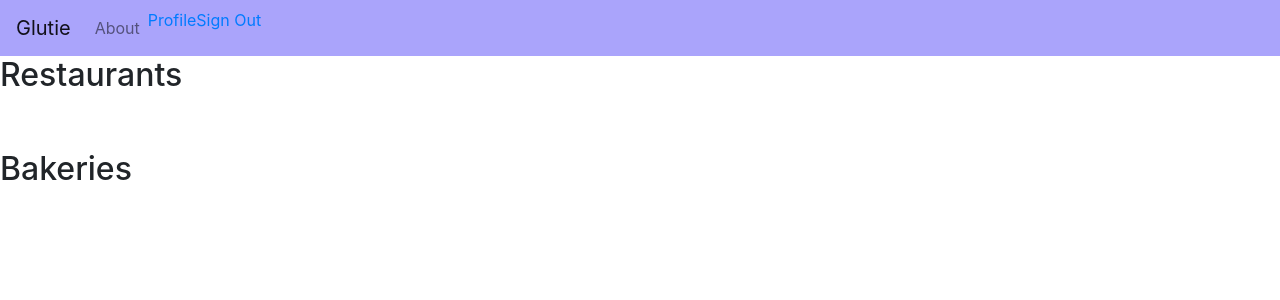
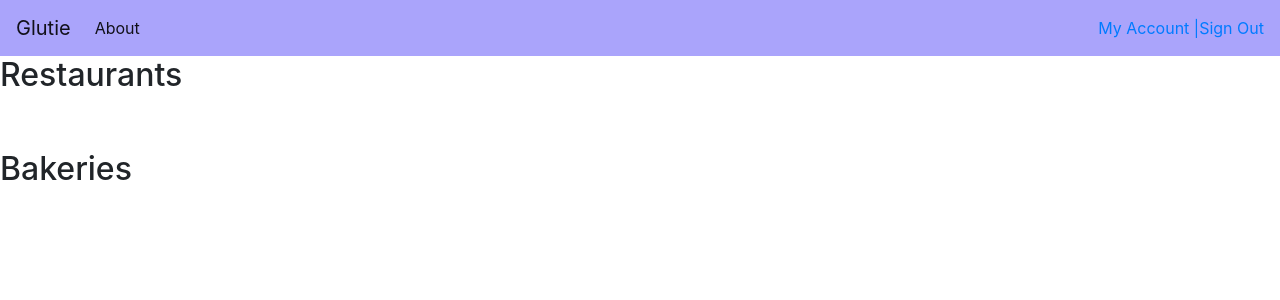
Before and after one commit to AshFri04/my_project, a Flask app: page /restaurants in a window 1280 px wide. Shown: the top 300 px of the page. Run offline with Flask 2, Linux system fonts and the light colour scheme; the visitor is signed in with stand-in values (Sample User, id 1); data that the repository does not hold is empty; some libraries are stand-ins or nearby versions.

Commit message:
Login|Sign Up and My Account|Sign Out now on right side of nav bar.

```diff
--- a/templates/base.html
+++ b/templates/base.html
@@ -15,25 +15,27 @@
     <span class="navbar-toggler-icon"></span>
     </button>
   <div class="collapse navbar-collapse" id="navbarNav">
-    <ul class="navbar-nav">
+    <ul class="navbar-nav mr-auto">
      <!--  <li class="nav-item active">
         <a class="nav-link" href="#">Home <span class="sr-only">(current)</span></a>
       </li> -->
-      <li class="nav-item">
+      <li class="nav-item active">
         <a class="nav-link" href="#">About</a>
       </li>
       {% if "user_id" not in session %}
-      <li class="nav-item">
+      <li class="nav-item active">
         <a class="nav-link" href="#">Why Sign Up?</a>
       </li>
       {% endif %}
-      <li class="nav-item-right">
+    </ul>
+    <ul class="navbar-nav ml auto"
+      <li class="nav-item">
         {% if "user_id" in session %}
           <li><a href="/login_mainpage{{ session['user_id'] }}"></a></li>
-          <li><a href="/sign_out">Profile</a></li>
-          <li><a href="/sign_out">Sign Out</a></li>
+          <li><a href="/sign_out">My Account  |</a></li>
+          <li><a href="/sign_out"> Sign Out</a></li>
         {% else %}
-          <li><a href="/login">Login</a></li>
+          <li><a href="/login">Login  |</a></li>
           <li><a href="/signup">Sign Up</a></li>
         {% endif %}
 
```
